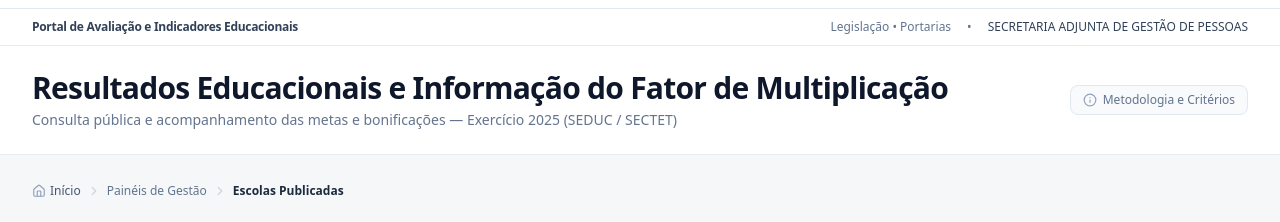
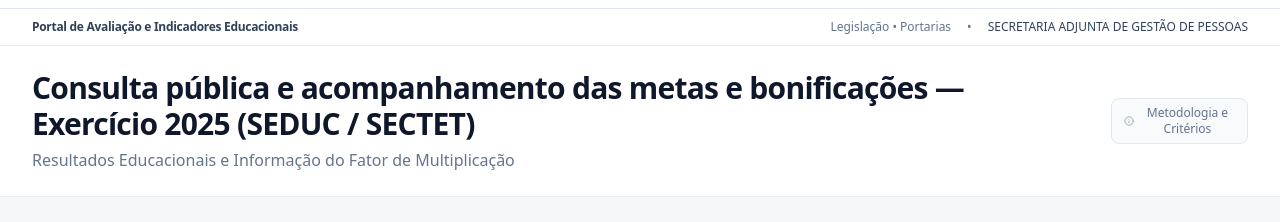
Before and after one commit to jpsc17/Sistema-seduc, a Next.js app in the folder web-seduc/: page / in a window 1280 px wide. Shown: the part 129-351 px from the top of the page. Built offline with nearby package versions, Linux system fonts and the light colour scheme; no server answers; the database is empty.

Commit message:
ajuste: destacar consulta publica no titulo principal e mover resultados para subtitulo

```diff
--- a/web-seduc/src/components/HeaderBanner.tsx
+++ b/web-seduc/src/components/HeaderBanner.tsx
@@ -12,10 +12,10 @@ export default function HeaderBanner() {
         <div className="flex flex-col sm:flex-row sm:items-center sm:justify-between gap-4">
           <div>
             <h1 className="text-2xl sm:text-3xl font-bold text-slate-900 tracking-tight">
+              Consulta pública e acompanhamento das metas e bonificações — Exercício 2025 (SEDUC / SECTET)
+            </h1>
+            <p className="text-sm sm:text-base text-slate-500 mt-1.5">
               Resultados Educacionais e Informação do Fator de Multiplicação
-            </h1>
-            <p className="text-sm text-slate-500 mt-1">
-              Consulta pública e acompanhamento das metas e bonificações — Exercício 2025 (SEDUC / SECTET)
             </p>
           </div>
 
```
